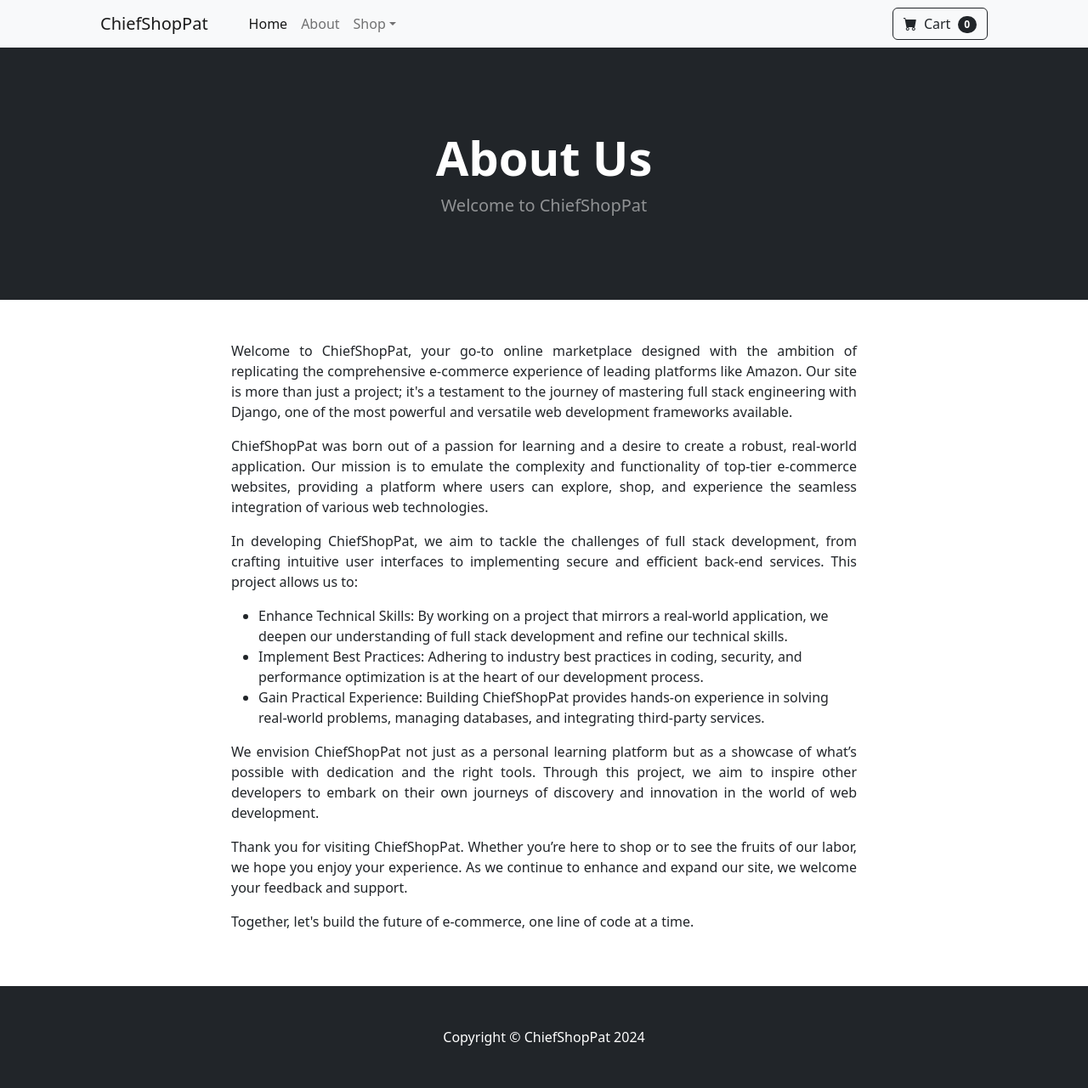
After one commit to ChiefVishPat/e-commerce_site, a Django app: page /about/ in a window 1280 px wide. The commit adds this page. Shown: the whole page at 85% size. Run offline with Django 5.2, Linux system fonts and the light colour scheme; some libraries are stand-ins or nearby versions.

Commit message:
separated the home.html template into about, base, and navbar html templates to increase modularity.

```diff
--- /dev/null
+++ b/ecom/store/templates/about.html
@@ -0,0 +1,74 @@
+{% extends 'base.html' %} {% block content %}
+<!-- Header-->
+<header class="bg-dark py-5">
+  <div class="container px-4 px-lg-5 my-5">
+    <div class="text-center text-white">
+      <h1 class="display-4 fw-bolder">About Us</h1>
+      <p class="lead fw-normal text-white-50 mb-0">Welcome to ChiefShopPat</p>
+    </div>
+  </div>
+</header>
+
+<!-- About Us Content -->
+<div class="container my-5">
+  <div class="row justify-content-center">
+    <div class="col-8">
+      <p align="justify">
+        Welcome to ChiefShopPat, your go-to online marketplace designed with the
+        ambition of replicating the comprehensive e-commerce experience of
+        leading platforms like Amazon. Our site is more than just a project;
+        it's a testament to the journey of mastering full stack engineering with
+        Django, one of the most powerful and versatile web development
+        frameworks available.
+      </p>
+      <p align="justify">
+        ChiefShopPat was born out of a passion for learning and a desire to
+        create a robust, real-world application. Our mission is to emulate the
+        complexity and functionality of top-tier e-commerce websites, providing
+        a platform where users can explore, shop, and experience the seamless
+        integration of various web technologies.
+      </p>
+      <p align="justify">
+        In developing ChiefShopPat, we aim to tackle the challenges of full
+        stack development, from crafting intuitive user interfaces to
+        implementing secure and efficient back-end services. This project allows
+        us to:
+      </p>
+      <ul>
+        <li>
+          Enhance Technical Skills: By working on a project that mirrors a
+          real-world application, we deepen our understanding of full stack
+          development and refine our technical skills.
+        </li>
+        <li>
+          Implement Best Practices: Adhering to industry best practices in
+          coding, security, and performance optimization is at the heart of our
+          development process.
+        </li>
+        <li>
+          Gain Practical Experience: Building ChiefShopPat provides hands-on
+          experience in solving real-world problems, managing databases, and
+          integrating third-party services.
+        </li>
+      </ul>
+      <p align="justify">
+        We envision ChiefShopPat not just as a personal learning platform but as
+        a showcase of what’s possible with dedication and the right tools.
+        Through this project, we aim to inspire other developers to embark on
+        their own journeys of discovery and innovation in the world of web
+        development.
+      </p>
+      <p align="justify">
+        Thank you for visiting ChiefShopPat. Whether you’re here to shop or to
+        see the fruits of our labor, we hope you enjoy your experience. As we
+        continue to enhance and expand our site, we welcome your feedback and
+        support.
+      </p>
+      <p align="justify">
+        Together, let's build the future of e-commerce, one line of code at a
+        time.
+      </p>
+    </div>
+  </div>
+</div>
+{% endblock %}
--- /dev/null
+++ b/ecom/store/templates/base.html
@@ -0,0 +1,36 @@
+<!-- This html file is essentially a template of what all pages on the site will have (unless otherwise)
+It is the base template that all other templates will inherit from -->
+
+{% load static %}
+<!DOCTYPE html>
+<html lang="en">
+    <!-- Header -->
+    <head>
+        <meta charset="utf-8" />
+        <meta name="viewport" content="width=device-width, initial-scale=1, shrink-to-fit=no" />
+        <meta name="description" content="" />
+        <meta name="author" content="" />
+        <title>ChiefShopPat | Homepage</title>
+        <!-- Favicon-->
+        <link rel="icon" type="image/x-icon" href="{% static 'assets/favicon.ico' %}" />
+        <!-- Bootstrap icons-->
+        <link href="https://cdn.jsdelivr.net/npm/bootstrap-icons@1.5.0/font/bootstrap-icons.css" rel="stylesheet" />
+        <!-- Core theme CSS (includes Bootstrap)-->
+        <link href="{% static 'css/styles.css'%}" rel="stylesheet" />
+    </head>
+    <body>
+        {% include 'navbar.html' %}
+
+        {% block content %}
+        {% endblock %}
+
+        <!-- Footer-->
+        <footer class="py-5 bg-dark">
+            <div class="container"><p class="m-0 text-center text-white">Copyright &copy; ChiefShopPat 2024</p></div>
+        </footer>
+        <!-- Bootstrap core JS-->
+        <script src="https://cdn.jsdelivr.net/npm/bootstrap@5.2.3/dist/js/bootstrap.bundle.min.js"></script>
+        <!-- Core theme JS-->
+        <script src="{% static 'js/scripts.js' %}"></script>
+    </body>
+</html>
--- /dev/null
+++ b/ecom/store/templates/navbar.html
@@ -0,0 +1,29 @@
+<!-- Navigation-->
+        <nav class="navbar navbar-expand-lg navbar-light bg-light">
+            <div class="container px-4 px-lg-5">
+                <a class="navbar-brand" href="{% url 'home' %}">ChiefShopPat</a>
+                <button class="navbar-toggler" type="button" data-bs-toggle="collapse" data-bs-target="#navbarSupportedContent" aria-controls="navbarSupportedContent" aria-expanded="false" aria-label="Toggle navigation"><span class="navbar-toggler-icon"></span></button>
+                <div class="collapse navbar-collapse" id="navbarSupportedContent">
+                    <ul class="navbar-nav me-auto mb-2 mb-lg-0 ms-lg-4">
+                        <li class="nav-item"><a class="nav-link active" aria-current="page" href="{% url 'home' %}">Home</a></li>
+                        <li class="nav-item"><a class="nav-link" href="{% url 'about' %}">About</a></li>
+                        <li class="nav-item dropdown">
+                            <a class="nav-link dropdown-toggle" id="navbarDropdown" href="#" role="button" data-bs-toggle="dropdown" aria-expanded="false">Shop</a>
+                            <ul class="dropdown-menu" aria-labelledby="navbarDropdown">
+                                <li><a class="dropdown-item" href="#!">All Products</a></li>
+                                <li><hr class="dropdown-divider" /></li>
+                                <li><a class="dropdown-item" href="#!">Popular Items</a></li>
+                                <li><a class="dropdown-item" href="#!">New Arrivals</a></li>
+                            </ul>
+                        </li>
+                    </ul>
+                    <form class="d-flex">
+                        <button class="btn btn-outline-dark" type="submit">
+                            <i class="bi-cart-fill me-1"></i>
+                            Cart
+                            <span class="badge bg-dark text-white ms-1 rounded-pill">0</span>
+                        </button>
+                    </form>
+                </div>
+            </div>
+        </nav>
--- a/ecom/store/urls.py
+++ b/ecom/store/urls.py
@@ -3,4 +3,5 @@ from . import views
 
 urlpatterns = [
     path('', views.home, name='home'),
+    path('about/', views.about, name='about' )
 ]
--- a/ecom/store/views.py
+++ b/ecom/store/views.py
@@ -4,3 +4,6 @@ app_name = 'store'
 def home(request):
     products = Product.objects.all()    #get all the products in the Product model
     return render(request, 'home.html', {'products': products})
+
+def about(request):
+    return render(request, 'about.html')
```
Also changed, not shown: ecom/store/templates/home.html (+4 -56 lines).
